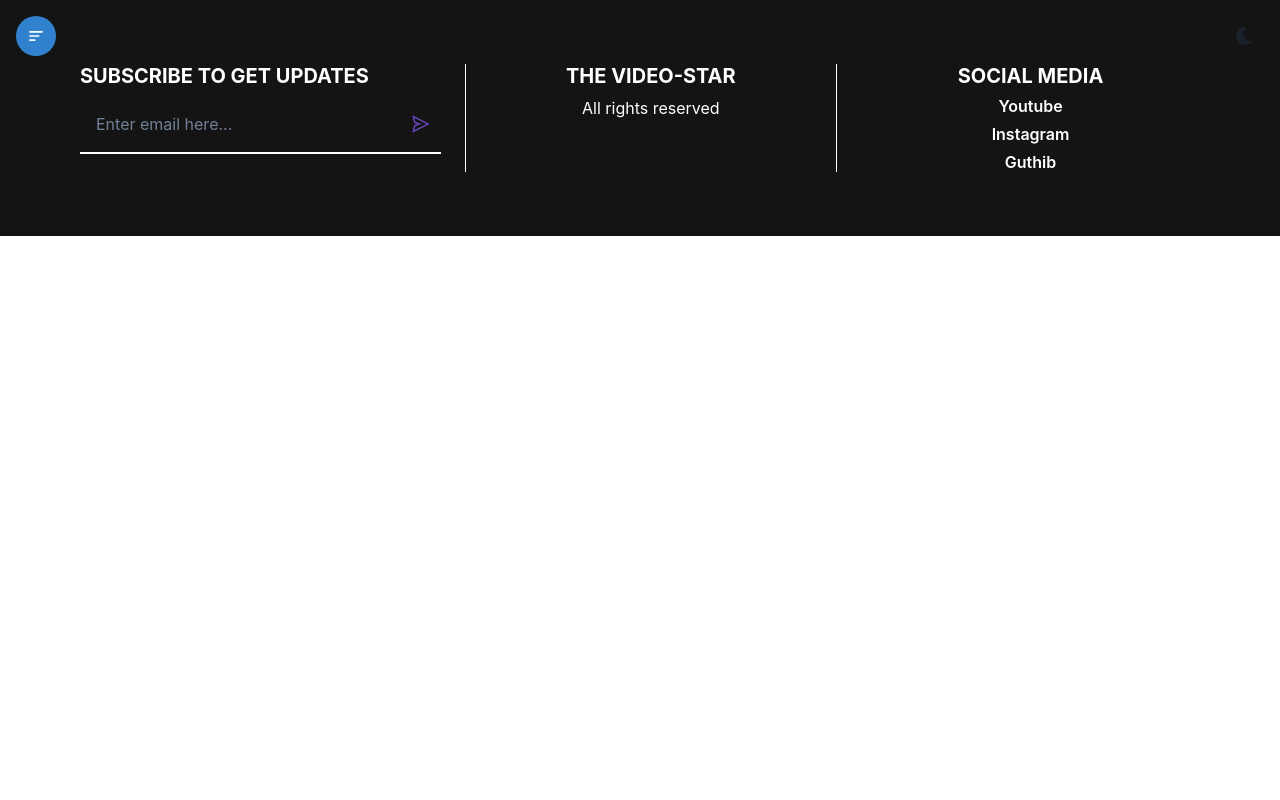
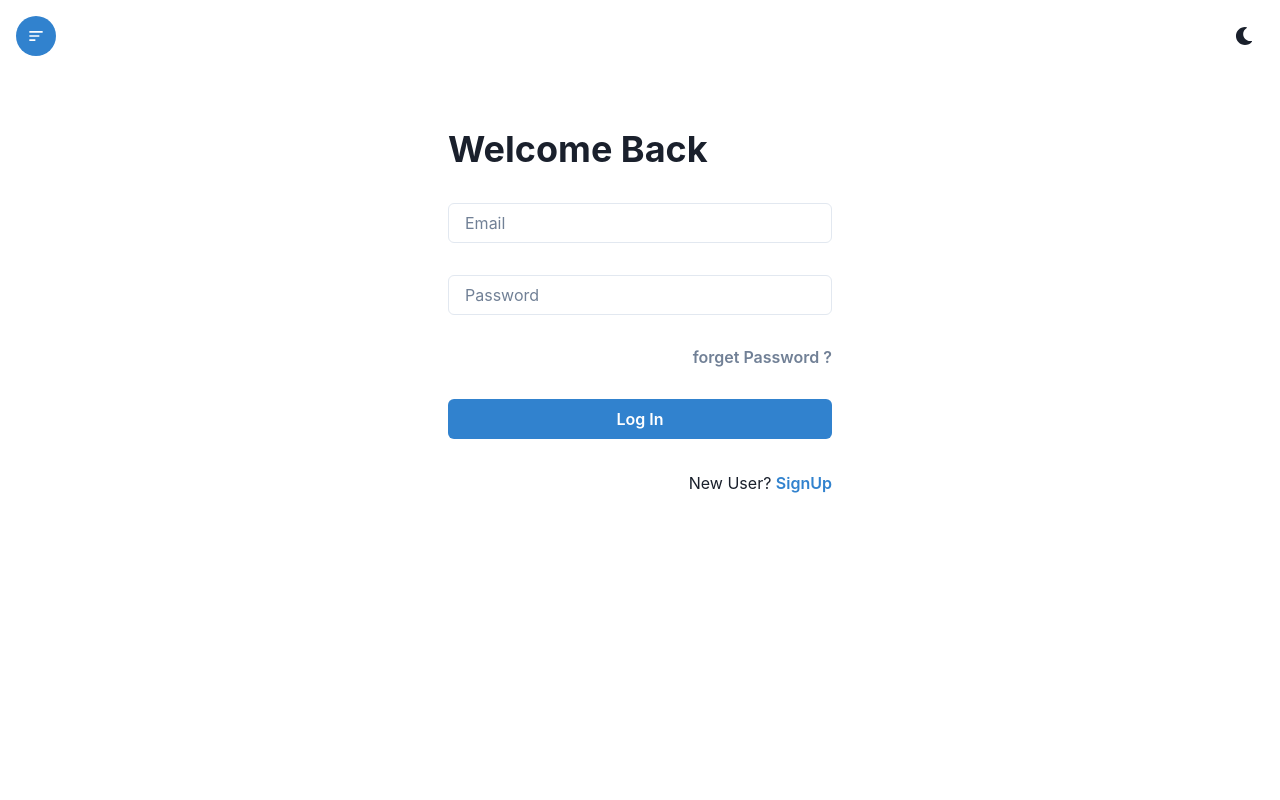
Before and after one commit to chauhanajay2801/ReactProjects, a React (Create React App) app in the folder video-star/: page /login in a window 1280 px wide. Shown: the top 800 px of the page. Built offline with nearby package versions, Linux system fonts and the light colour scheme.

Commit message:
Login Component done

```diff
--- a/video-star/src/App.js
+++ b/video-star/src/App.js
@@ -5,6 +5,8 @@
 import Footer from './components/Footer';
 import Videos from './components/Videos';
 import Upload from './components/Upload';
+import Login from './components/Login';
+import SignUp from './components/SignUp';
 
 function App() {
   return (
@@ -14,6 +16,8 @@
         <Route path='/' element={<Home/>} />
         <Route path='/videos' element={<Videos/>} />
         <Route path='/upload' element={<Upload/>} />
+        <Route path='/login' element={<Login/>} />
+        <Route path='/signup' element={<SignUp/>} />
       </Routes>
       <Footer/>
     </Router>
--- /dev/null
+++ b/video-star/src/components/Login.jsx
@@ -0,0 +1,35 @@
+import { Button, Container, Heading, Input, Text, VStack } from '@chakra-ui/react'
+import React from 'react'
+import { Link } from 'react-router-dom'
+
+const Login = () => {
+  return (
+    <Container maxW={'container.xl'} h={'100vh'} p={'16'}>
+
+        <form action="">
+            <VStack alignItems={'stretch'} spacing={'8'} w={'96'} m={'auto'} my={'16'}>
+                <Heading>Welcome Back</Heading>
+
+                <Input placeholder='Email' type='Email' required focusBorderColor='blue.500'/>
+                <Input placeholder='Password' type='Password' required focusBorderColor='blue.500'/>
+                <Button variant={'link'} alignSelf={'flex-end'}>
+                    <Link to = {"/forgetpassword"}>forget Password ?</Link>
+                </Button>
+
+            <Button colorScheme='blue' type='submit'>Log In</Button>
+
+            <Text textAlign={'right'}>New User?{" "}
+            <Button variant={'link'} colorScheme='blue'>
+                    <Link to = {"/signup"}>SignUp</Link>
+                </Button>
+            </Text>
+
+
+            </VStack>
+        </form>
+
+    </Container>
+  )
+}
+
+export default Login
--- /dev/null
+++ b/video-star/src/components/SignUp.jsx
@@ -0,0 +1,9 @@
+import React from 'react'
+
+const SignUp = () => {
+  return (
+    <div>SignUp</div>
+  )
+}
+
+export default SignUp
```
